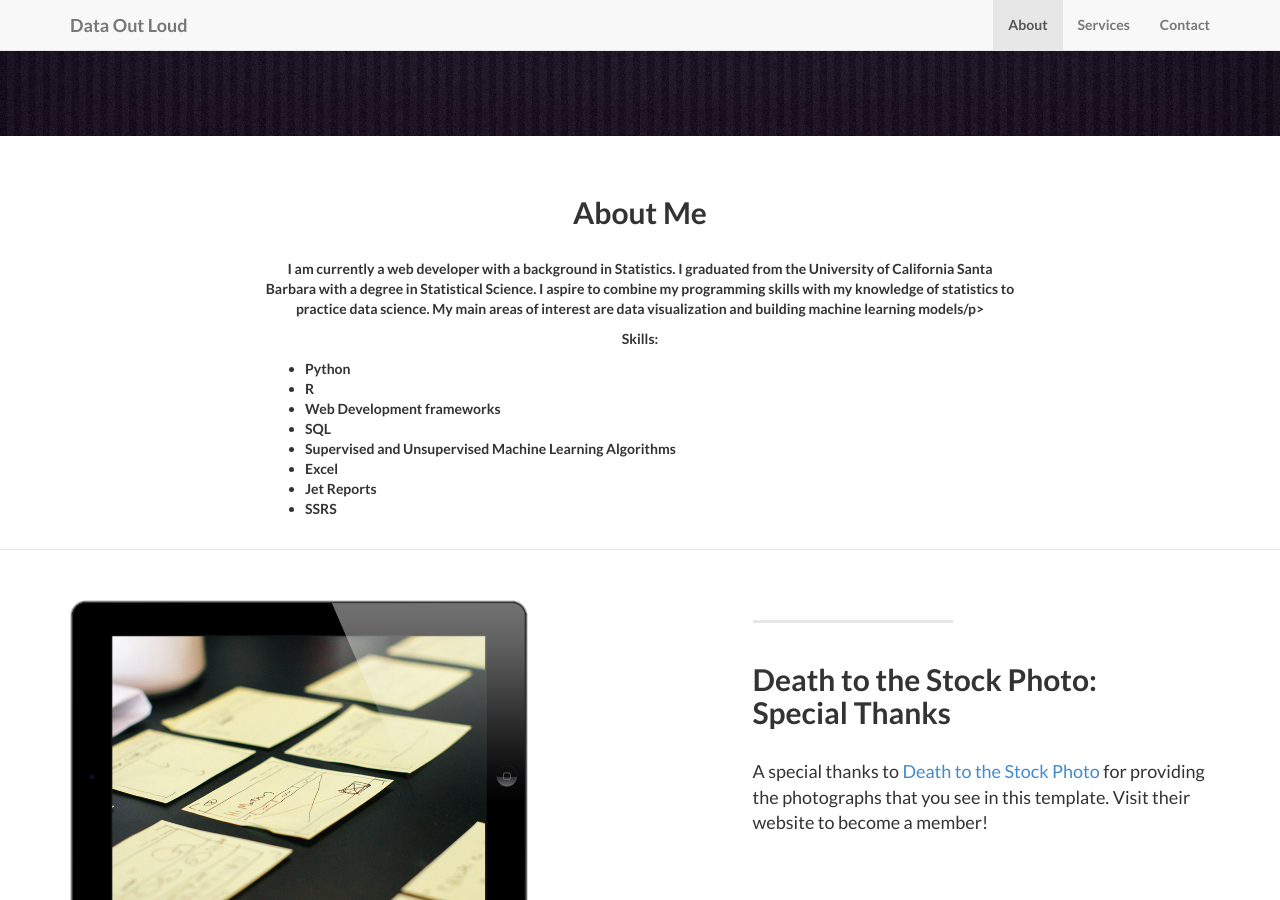
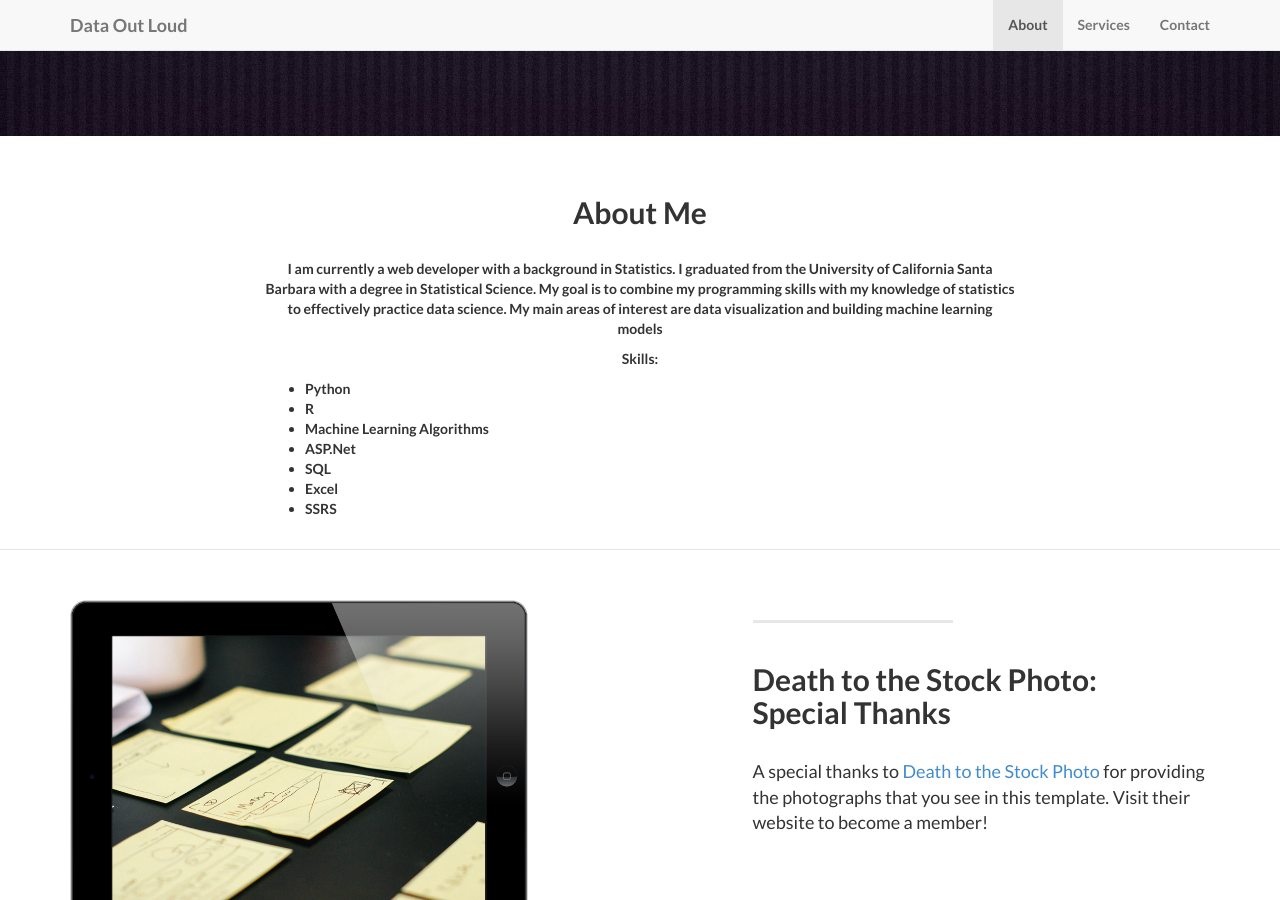
Before and after one commit to robinphetsa/robinphetsa.github.io, a Jekyll site: the page built from index.html, in a window 1280 px wide and 900 px high, scrolled down 641 px. Built offline with Jekyll 4.4.1, drawn with Linux system fonts in a browser that asks for light colours.

Commit message:
Update about.html

```diff
--- a/_includes/about.html
+++ b/_includes/about.html
@@ -5,18 +5,17 @@
               <br/><br/>
               <h2>About Me</h2>
               <br/>
-                <p>I am currently a web developer with a background in Statistics. I graduated from the University of California Santa Barbara with a degree in Statistical Science. I aspire to combine my programming skills with my knowledge of statistics
-                to practice data science. My main areas of interest are data visualization and building
-                machine learning models/p>
+                <p>I am currently a web developer with a background in Statistics. I graduated from the University of California Santa Barbara with a degree in Statistical Science. My goal is to combine my programming skills with my knowledge of statistics
+                to effectively practice data science. My main areas of interest are data visualization and building
+                machine learning models</p>
                 <p> Skills:
                     <ul>
                         <li>Python</li>
                         <li>R</li>
-                        <li>Web Development frameworks</li>
+                        <li>Machine Learning Algorithms</li>
+                        <li>ASP.Net</li>
                         <li>SQL</li>
-                        <li>Supervised and Unsupervised Machine Learning Algorithms</li>
                         <li>Excel</li>
-                        <li>Jet Reports</li>
                         <li>SSRS</li>
                     </ul>
 
```
